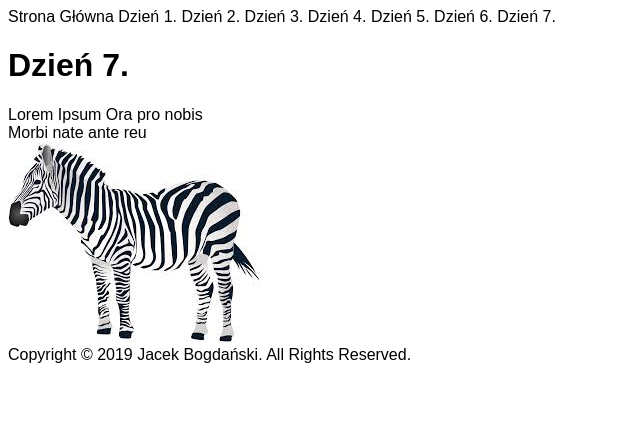
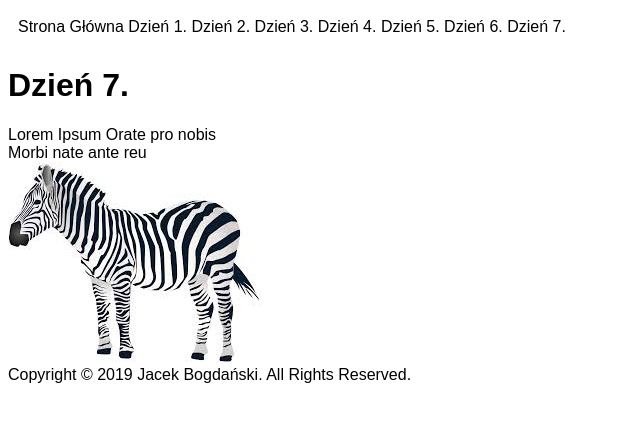
Before and after one commit to Jacek-Bogdanski/homepage, a plain HTML site: page day7.html in a window 1280 px wide. Shown: the whole page, without its empty margins (0-640 px from the left). Drawn offline with Linux system fonts and the light colour scheme.

```diff
--- a/day7.html
+++ b/day7.html
@@ -10,7 +10,7 @@
 </head>
 
 <body>
-    <header>
+    <header class="menu">
         <a href="index.html">Strona Główna</a>
         <a href="day1.html">Dzień 1.</a>
         <a href="day2.html">Dzień 2.</a>
@@ -23,7 +23,7 @@
     <main>
         <h1>Dzień 7.</h1>
 
-        <article>Lorem Ipsum Ora pro nobis <br>Morbi nate ante reu</article>
+        <article>Lorem Ipsum Orate pro nobis <br>Morbi nate ante reu</article>
 
         <img src="zebra.png" alt="zebra" /> <br>
 
```
